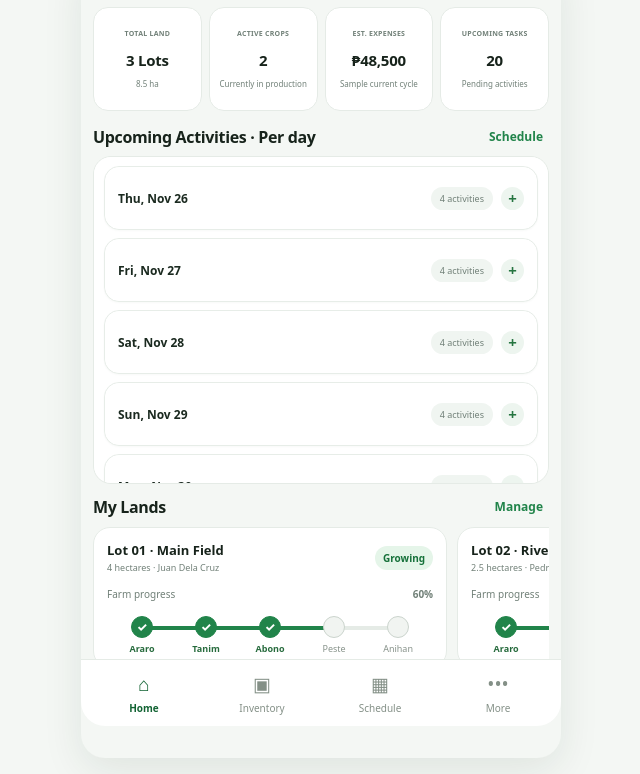
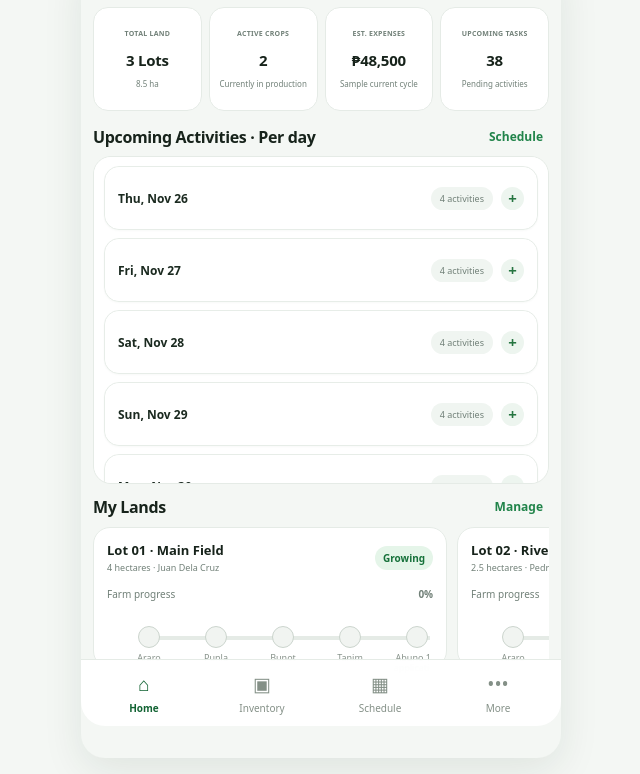
Before and after one commit to Lucas030700/FarmTrack-Mobile, a plain HTML site: page index.html in a window 1280 px wide. Shown: the part 58-832 px from the top of the page, without its empty margins (319-959 px from the left). Drawn offline with Linux system fonts and the light colour scheme.

Commit message:
Replace crop milestones with the user's 11 planting stages

```diff
--- a/index.html
+++ b/index.html
@@ -29,7 +29,7 @@ main{padding:10px 12px;flex:1;min-height:0;overflow:hidden}#home.page.active{dis
 @media(prefers-reduced-motion:reduce){.inline-detail,.land,.inline-detail-inner,.inline-detail .tabs button,.edit-land{animation:none!important;transition:none!important}}.inline-detail .tabs{margin:5px 0 8px}.landtop{display:flex;align-items:center;gap:10px}.pic{display:none}.landname{font-weight:750;font-size:13px}.meta{margin-top:3px}.pill{margin-left:auto;border-radius:99px;padding:5px 8px;font-size:10px;font-weight:700;background:#e5f5e9;color:#16713a;white-space:nowrap}.pill.yellow{background:#fff3d6;color:#996400}.pill.gray{background:#edf0ee;color:#65716a}
 .day-block{border:1px solid var(--line);border-radius:13px;background:#fff;margin:7px 0;overflow:hidden}.day-toggle{width:100%;display:flex;align-items:center;gap:9px;text-align:left;border:0;background:#fff;padding:13px 12px;color:var(--ink)}.day-date{font-size:12px;font-weight:800;flex:1}.day-count{font-size:10px;color:var(--muted);background:#f0f5f0;border-radius:20px;padding:5px 8px}.day-chevron{font-size:17px;color:var(--g);width:20px;text-align:center}.day-activities{padding:0 9px 8px;background:#fbfcfb}.day-task{margin:6px 0;padding:10px 8px;border:1px solid #edf1ed;border-radius:10px;background:white}.day-task-status{font-size:9px;font-weight:700;padding:4px 7px;border-radius:20px}.day-task-status.complete{background:#eaf5ed;color:#21844a}.day-task-status.pending{background:#fff4df;color:#a46b10}.day-open .day-toggle{background:#f4f8f4}.date-head{display:flex;align-items:center;justify-content:space-between;margin-bottom:5px}.date-card{cursor:pointer}.edit-land{width:auto;margin:2px 0;padding:6px 9px;font-size:10px}
 .check{display:grid;place-items:center;padding:0;line-height:1;text-align:center;font-size:14px}
-.stage-track{position:relative;padding:7px 3px 2px;margin:8px 0 10px}
+.stage-track-scroll{width:100%;overflow-x:auto;overflow-y:hidden;scrollbar-width:none;padding:3px 0 7px}.stage-track-scroll::-webkit-scrollbar{display:none}.stage-track-inner{position:relative;min-width:720px;padding:7px 8px 2px}.stage-track-inner .stage-line{left:4.5%;right:4.5%;top:17px}.stage-track-inner .stage-list{display:flex;justify-content:space-between;gap:5px}.stage-track-inner .stage{width:62px;min-width:62px;flex:0 0 62px}.stage-track-inner .stage small{font-size:9px;line-height:1.15;white-space:normal;min-height:22px;text-align:center}.stage-track-inner .stage-dot{width:22px;height:22px}.stage-track{position:relative;padding:7px 3px 2px;margin:8px 0 10px}
 .stage-line{position:absolute;left:10%;right:10%;top:17px;height:4px;background:#e5ebe6;border-radius:8px;overflow:hidden}
 .stage-line i{display:block;height:100%;background:#21844a;border-radius:8px;transition:width .45s cubic-bezier(.22,1,.36,1)}
 .stage-list{position:relative;display:flex;justify-content:space-between}
@@ -112,10 +112,10 @@ let lands=JSON.parse(localStorage.getItem("ft_lands")||"null")||seedLands,stock=
 const demoUpcomingActivities=[{title:"Patubig (Irrigation)",land:"Lot 02 · Riverside",date:"2026-11-26",person:"Pedro Santos",done:false},{title:"Harrowing / Land Preparation",land:"Lot 02 · Riverside",date:"2026-11-27",person:"Pedro Santos",done:false},{title:"Seedling preparation",land:"Lot 03 · Upper Field",date:"2026-11-28",person:"Maria Reyes",done:false},{title:"Fertilizer application",land:"Lot 01 · Main Field",date:"2026-11-29",person:"Juan Dela Cruz",done:false},{title:"Pest monitoring",land:"Lot 01 · Main Field",date:"2026-11-30",person:"Juan Dela Cruz",done:false}];
 demoUpcomingActivities.forEach(d=>{if(!tasks.some(t=>t.title===d.title&&t.date===d.date&&t.land===d.land))tasks.push({...d})});
 localStorage.setItem("ft_tasks",JSON.stringify(tasks));
-const cropStages=["Land Preparation / Pag-aararo","Planting / Pagtatanim","Fertilizer Application / Pag-aabono","Pest Monitoring / Pagsusuri ng Peste","Harvesting / Pag-aani"];
-const stageDates=["2026-11-26","2026-11-27","2026-11-28","2026-11-29","2026-11-30"];
-lands.forEach((l,li)=>{if(!Array.isArray(l.tasks))l.tasks=[];cropStages.forEach((title,si)=>{let local=l.tasks.find(x=>x[0]===title||x[0].startsWith(title.split(" / ")[0]));let linked=tasks.find(t=>t.landId===l.id&&t.stageIndex===si);if(!linked){linked={title,land:l.name,landId:l.id,stageIndex:si,date:stageDates[si],person:l.person,done:!!(local&&local[2]),isCropStage:true};tasks.push(linked)}else{linked.land=l.name;linked.person=l.person;linked.done=!!linked.done||!!(local&&local[2])}let existing=l.tasks.findIndex(x=>x[0]===title);if(existing>=0)l.tasks[existing][2]=linked.done;else l.tasks.push([title,new Date(linked.date+"T00:00:00").toLocaleDateString("en-PH",{month:"short",day:"numeric"}),linked.done])})});
-localStorage.setItem("ft_tasks",JSON.stringify(tasks));lands.forEach(l=>{l.tasks=cropStages.map((title,si)=>{let t=tasks.find(x=>x.landId===l.id&&x.stageIndex===si);return [title,new Date(t.date+"T00:00:00").toLocaleDateString("en-PH",{month:"short",day:"numeric"}),!!t.done]})});localStorage.setItem("ft_lands",JSON.stringify(lands));
+const cropStages=["Araro","Punla","Bunot","Tanim","Abuno 1st application","Abuno 2nd application","Foliar 1st application","Foliar 2nd application","Funjicide","Insecticide","Harvest"];
+const stageDates=["2026-11-26","2026-11-27","2026-11-28","2026-11-29","2026-11-30","2026-12-01","2026-12-02","2026-12-03","2026-12-04","2026-12-05","2026-12-06"];
+lands.forEach(l=>{if(!Array.isArray(l.tasks))l.tasks=[];cropStages.forEach((title,si)=>{let linked=tasks.find(t=>t.landId===l.id&&t.stageIndex===si);if(!linked){linked={title,land:l.name,landId:l.id,stageIndex:si,date:stageDates[si],person:l.person,done:false,isCropStage:true};tasks.push(linked)}else{linked.title=title;linked.land=l.name;linked.person=l.person;linked.date=linked.date||stageDates[si];linked.isCropStage=true}})});
+localStorage.setItem("ft_tasks",JSON.stringify(tasks));lands.forEach(l=>{l.tasks=cropStages.map((title,si)=>{let t=tasks.find(x=>x.landId===l.id&&x.stageIndex===si);return [title,new Date(t.date+"T00:00:00").toLocaleDateString("en-PH",{month:"short",day:"numeric"}),!!t.done]});let completed=cropStages.filter((_,si)=>tasks.some(t=>t.landId===l.id&&t.stageIndex===si&&t.done)).length;l.progress=Math.round(completed/cropStages.length*100)});localStorage.setItem("ft_lands",JSON.stringify(lands));
 const demoMaterials=[{name:"Urea Fertilizer",qty:4,unit:"bags"},{name:"Complete Fertilizer",qty:3,unit:"bags"},{name:"Insecticide",qty:2,unit:"liters"},{name:"Rice Seeds / Punla",qty:45,unit:"kg"},{name:"Irrigation Supplies",qty:1,unit:"set"}];
 const demoCosts=[{name:"Land Preparation",amount:3500},{name:"Seeds / Punla",amount:2200},{name:"Fertilizer",amount:4800},{name:"Pesticides",amount:950},{name:"Worker Wages / Labor",amount:3000},{name:"Patubig / Irrigation Fee",amount:600}];
 lands.forEach((l,i)=>{if(!Array.isArray(l.materials)||!l.materials.length)l.materials=demoMaterials.map(x=>({...x,qty:Math.max(1,Math.round(x.qty*(Number(l.area||1)/2.5)))}));if(!Array.isArray(l.costs)||!l.costs.length)l.costs=demoCosts.map(x=>({...x,amount:Math.round(x.amount*(Number(l.area||1)/2.5))}));if(!Array.isArray(l.tasks)||!l.tasks.length)l.tasks=[["Land inspection","Nov 24",false],["Patubig (Irrigation)","Nov 25",false],["Fertilizer application","Nov 27",false],["Pest monitoring","Nov 29",false],["Worker field maintenance","Dec 01",false]];});
@@ -124,7 +124,7 @@ function save(){localStorage.setItem("ft_lands",JSON.stringify(lands));localStor
 function page(id){document.querySelectorAll(".page").forEach(x=>x.classList.toggle("active",x.id===id));document.querySelectorAll(".nav").forEach(x=>x.classList.toggle("active",x.dataset.p===id||(id==="detail"&&x.dataset.p==="lands")));if(id==="home")renderHome();if(id==="lands")renderLands();if(id==="timeline")renderTimeline();if(id==="inventory")renderInventory();if(id==="schedule")renderSchedule();window.scrollTo(0,0)}
 function pill(s){return '<span class="pill '+(s==="Growing"?"":s==="In Preparation"?"yellow":"gray")+'">'+s+'</span>'}
 function cardLand(l){let opened=expandedLand===l.id;return '<div class="card land '+(opened?'expanded focused':'')+'" onclick="toggleHomeLand('+l.id+')"><div class="landtop"><div style="flex:1"><div class="landname">'+l.name+'</div><div class="meta">'+l.area+' hectares · '+l.person+'</div></div>'+pill(l.status)+'</div><div class="progressline"><span>Farm progress</span><b class="progress-value">'+l.progress+'%</b></div><div class="stage-track">'+farmStages(l)+'</div>'+inlineLandDetail(l)+'</div>'}
-function farmStages(l){let names=['Araro','Tanim','Abono','Peste','Anihan'],done=Math.min(5,Math.floor((Number(l.progress)||0)/20));return '<div class="stage-line"><i style="width:'+Math.max(0,Math.min(100,done*25))+'%"></i></div><div class="stage-list">'+names.map((n,i)=>'<div class="stage '+(i<done?'reached':'')+'"><span class="stage-dot">'+(i<done?'✓':'')+'</span><small>'+n+'</small></div>').join('')+'</div>'}
+function farmStages(l){let done=cropStages.filter((_,si)=>tasks.some(t=>t.landId===l.id&&t.stageIndex===si&&t.done)).length;return '<div class="stage-track-scroll"><div class="stage-track-inner"><div class="stage-line"><i style="width:'+Math.max(0,Math.min(100,done/(cropStages.length-1)*100))+'%"></i></div><div class="stage-list">'+cropStages.map((n,i)=>'<div class="stage '+(i<done?'reached':'')+'"><span class="stage-dot">'+(i<done?'✓':'')+'</span><small>'+n+'</small></div>').join('')+'</div></div></div>'}
 function inlineLandDetail(l){return '<div class="inline-detail '+(expandedLand===l.id?'open':'')+'" onclick="event.stopPropagation()"><div class="inline-detail-inner"><div class="focus-actions"><button class="focus-back" onclick="toggleHomeLand('+l.id+');event.stopPropagation()">‹ Back to My Lands</button><button class="secondary edit-land" onclick="editLand('+l.id+')">Edit land information</button></div><div class="tabs"><button class="active" onclick="inlineTab(\'overview\','+l.id+',this)">Overview</button><button onclick="inlineTab(\'activities\','+l.id+',this)">Activity</button><button onclick="inlineTab(\'materials\','+l.id+',this)">Materials</button><button onclick="inlineTab(\'costs\','+l.id+',this)">Cost</button></div><div class="inlineBody">'+landDetailHtml(l,'overview')+'</div></div></div>'}
 function toggleHomeLand(id){expandedLand=expandedLand===id?null:id;document.querySelector('.app').classList.toggle('land-focus',expandedLand!==null);document.querySelectorAll('.land').forEach(card=>{let match=(card.getAttribute('onclick')||'').match(/toggleHomeLand\((\d+)\)/);let cardId=match?Number(match[1]):null;let isOpen=cardId===expandedLand;card.classList.toggle('expanded',isOpen);card.classList.toggle('focused',isOpen);let detail=card.querySelector('.inline-detail');if(detail)detail.classList.toggle('open',isOpen)});}
 function inlineTab(t,id,btn){let box=btn.closest('.inline-detail');box.querySelectorAll('.tabs button').forEach(b=>b.classList.remove('active'));btn.classList.add('active');box.querySelector('.inlineBody').innerHTML=landDetailHtml(lands.find(x=>x.id===id),t)}
@@ -140,7 +140,7 @@ function renderLands(){let q=(document.getElementById("landSearch").value||"").t
 function openDetail(id){toggleHomeLand(id)}
 function row(a,b){return '<div class="row"><span>'+a+'</span><b>'+b+'</b></div>'}
 function detailTab(t,btn){document.querySelectorAll("#detail .tabs button").forEach(b=>b.classList.remove("active"));btn.classList.add("active");let l=lands.find(x=>x.id===currentLand),el=document.getElementById("detailBody");if(t==="overview")el.innerHTML=row("Area",l.area+" hectares")+row("In-charge",l.person)+row("Crop",l.crop)+row("Status",l.status)+row("Estimated harvest","To be confirmed");if(t==="activities")el.innerHTML=l.tasks.map((x,i)=>'<div class="task"><button class="check '+(x[2]?"done":"")+'" onclick="toggleLand('+l.id+','+i+')">'+(x[2]?"✓":"")+'</button><div class="taskbody"><div class="tasktitle">'+x[0]+'</div><div class="taskmeta">'+x[1]+'</div></div></div>').join("");if(t==="materials")el.innerHTML=row("Urea fertilizer","8 bags")+row("Complete fertilizer","6 bags")+row("Insecticide","3 liters")+row("Rice seeds","80 kg")+'<p class="muted">Sample estimates only. Validate with actual crop plan.</p>';if(t==="costs")el.innerHTML=row("Land preparation","₱8,000")+row("Seeds","₱4,500")+row("Fertilizer","₱12,000")+row("Labor","₱6,000")+row("Estimated total","₱30,500")}
-function toggleLand(id,i){let l=lands.find(x=>x.id===id);if(!l||!l.tasks[i])return;l.tasks[i][2]=!l.tasks[i][2];let linked=tasks.find(t=>t.landId===id&&t.title===l.tasks[i][0]);if(linked)linked.done=l.tasks[i][2];l.progress=Math.round(cropStages.filter((_,si)=>tasks.some(t=>t.landId===id&&t.stageIndex===si&&t.done)).length/5*100);save();renderHome();document.querySelectorAll('.land').forEach(card=>{let m=(card.getAttribute('onclick')||'').match(/toggleHomeLand\\((\\d+)\\)/);if(!m||Number(m[1])!==id)return;let v=card.querySelector('.progress-value');if(v)v.textContent=l.progress+'%';let track=card.querySelector('.stage-track');if(track)track.innerHTML=farmStages(l);let body=card.querySelector('.inlineBody'),active=card.querySelector('.tabs button.active');if(body&&active&&active.textContent.trim()==='Activity')body.innerHTML=landDetailHtml(l,'activities')});let count=document.getElementById('taskCount');if(count)count.textContent=tasks.filter(t=>!t.done).length;if(document.getElementById('timeline').classList.contains('active'))renderTimeline()}
+function toggleLand(id,i){let l=lands.find(x=>x.id===id);if(!l||!l.tasks[i])return;l.tasks[i][2]=!l.tasks[i][2];let linked=tasks.find(t=>t.landId===id&&t.title===l.tasks[i][0]);if(linked)linked.done=l.tasks[i][2];l.progress=Math.round(cropStages.filter((_,si)=>tasks.some(t=>t.landId===id&&t.stageIndex===si&&t.done)).length/cropStages.length*100);save();renderHome();document.querySelectorAll('.land').forEach(card=>{let m=(card.getAttribute('onclick')||'').match(/toggleHomeLand\\((\\d+)\\)/);if(!m||Number(m[1])!==id)return;let v=card.querySelector('.progress-value');if(v)v.textContent=l.progress+'%';let track=card.querySelector('.stage-track');if(track)track.innerHTML=farmStages(l);let body=card.querySelector('.inlineBody'),active=card.querySelector('.tabs button.active');if(body&&active&&active.textContent.trim()==='Activity')body.innerHTML=landDetailHtml(l,'activities')});let count=document.getElementById('taskCount');if(count)count.textContent=tasks.filter(t=>!t.done).length;if(document.getElementById('timeline').classList.contains('active'))renderTimeline()}
 function renderTimeline(){let s=document.getElementById("timelineSelect");if(!s.options.length)s.innerHTML=lands.map(l=>'<option value="'+l.id+'">'+l.name+'</option>').join("");let l=lands.find(x=>x.id==s.value)||lands[0];if(!l)return;document.getElementById("timelineList").innerHTML=l.tasks.map((x,i)=>'<div class="task"><button class="check '+(x[2]?"done":"")+'" onclick="toggleLand('+l.id+','+i+');renderTimeline()">'+(x[2]?"✓":"")+'</button><div class="taskbody"><div class="tasktitle">'+x[0]+'</div><div class="taskmeta">'+x[1]+'</div></div>'+pill(x[2]?"Growing":"Pending")+'</div>').join("")}
 function invTab(m,b){invMode=m;document.querySelectorAll("#inventory .tabs button").forEach(x=>x.classList.remove("active"));b.classList.add("active");renderInventory()}
 function renderInventory(){let q=(document.getElementById("stockSearch").value||"").toLowerCase(),arr=stock.filter(x=>x.name.toLowerCase().includes(q));if(invMode==="low")arr=arr.filter(x=>x.qty<=x.low);let el=document.getElementById("inventoryList");if(invMode==="transactions"){el.innerHTML=tx.map(x=>'<div class="item"><div class="itemicon">↕</div><div class="itembody"><strong>'+x.name+'</strong><small class="muted">'+x.type+' · '+x.date+'</small></div><b class="qty">'+x.qty+' '+x.unit+'</b></div>').join("")||'<p class="muted">Wala pang transactions.</p>';return}el.innerHTML=arr.map(x=>'<div class="item"><div class="itemicon">'+x.icon+'</div><div class="itembody"><strong>'+x.name+'</strong><small class="muted">'+(x.qty<=x.low?"Low stock":"Available stock")+'</small></div><b class="qty">'+x.qty+' '+x.unit+'</b><button class="link" onclick="useStock('+x.id+')">Use</button></div>').join("")}
```
